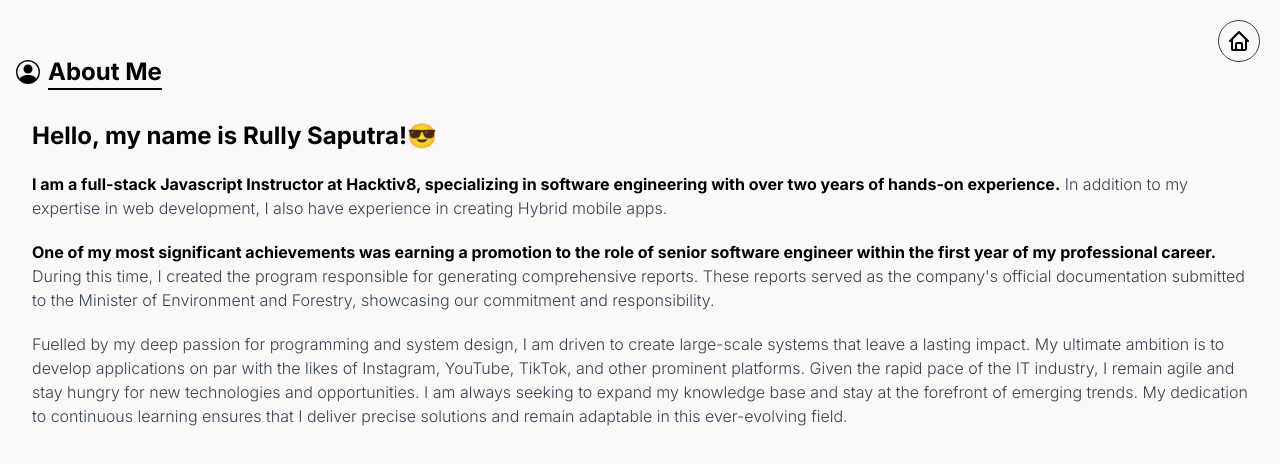
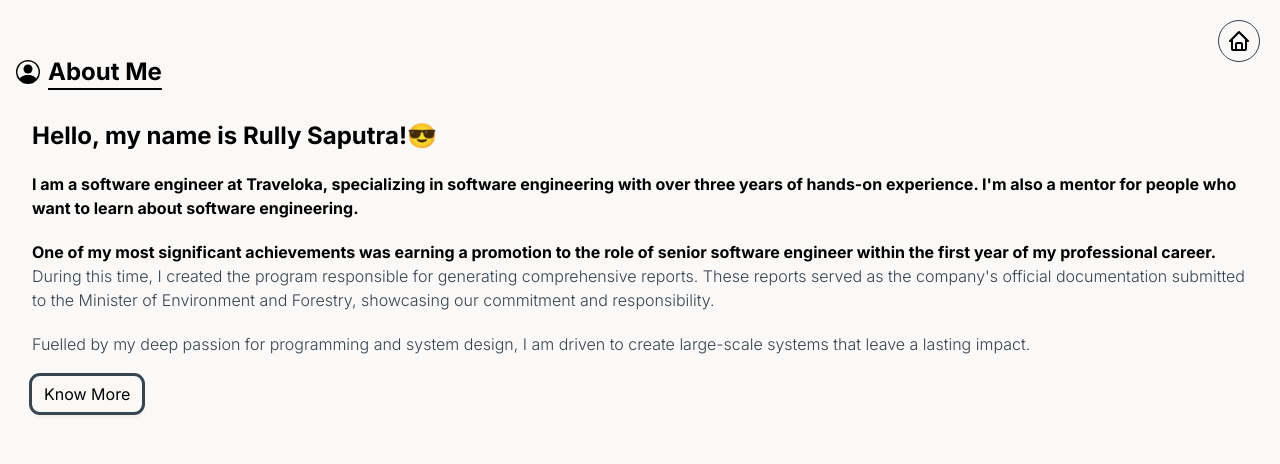
Before and after one commit to rully-saputra15/next-portfolio, a Next.js app: page /about in a window 1280 px wide. Shown: the top 464 px of the page. Built offline with nearby package versions, Linux system fonts and the light colour scheme.

Commit message:
feat: add know more in my about page

```diff
--- a/helpers/constants.ts
+++ b/helpers/constants.ts
@@ -5,3 +5,6 @@ export const metaMentorDescription =
   "Hello, I'm Rully Saputra, As a seasoned Software Engineer and dedicated mentor, I specialize in crafting cutting-edge solutions while nurturing the next generation of developers. Explore my portfolio to witness a showcase of diverse projects, and discover how my mentorship can elevate your skills in software development";
 export const metaKeywords =
   "Senior Software Engineer, Software Engineer, Mentor, Innovative Solutions, Portfolio, Learning, Innovation";
+
+export const linkedinUrl =
+  "https://www.linkedin.com/in/rully-saputra-7554a7138/";
--- a/pages/about/index.tsx
+++ b/pages/about/index.tsx
@@ -2,14 +2,25 @@ import HomeButton from "@/components/HomeButton";
 import Title from "@/components/Title";
 import { BsPersonCircle } from "react-icons/bs";
 import { motion } from "framer-motion";
+import { event } from "nextjs-google-analytics";
 import {
   initialFadeIn,
   animateFadeIn,
   transitionFadeIn,
 } from "@/helpers/animation";
 import Head from "next/head";
+import MainButton from "@/components/MainButton";
+import { handleOpenNewTab } from "@/helpers/utils";
+import { linkedinUrl } from "@/helpers/constants";
 
 const AboutPage = () => {
+  const handleOpenMore = () => {
+    event("open_know_more_linkedin", {
+      category: "Click Know More",
+      label: "Know More",
+    });
+    handleOpenNewTab(linkedinUrl);
+  };
   return (
     <section>
       <Head>
@@ -25,22 +36,15 @@ const AboutPage = () => {
           <BsPersonCircle className="text-2xl" />
           <Title label="About Me" />
         </div>
-        <div className="p-4 flex flex-col space-y-5 mt-4">
+        <article className="p-4 flex flex-col space-y-5 mt-4">
           <div className="font-bold text-2xl">
             Hello, my name is Rully Saputra!😎
           </div>
-          <div>
-            <span className="font-bold">
-              I am a full-stack Javascript Instructor at Hacktiv8, specializing
-              in software engineering with over two years of hands-on
-              experience.
-            </span>
-            <span className="font-light text-gray-700">
-              {" "}
-              In addition to my expertise in web development, I also have
-              experience in creating Hybrid mobile apps.
-            </span>
-          </div>
+          <span className="font-bold">
+            I am a software engineer at Traveloka, specializing in software
+            engineering with over three years of hands-on experience. I'm also a
+            mentor for people who want to learn about software engineering.
+          </span>
           <div>
             <span className="font-bold">
               One of my most significant achievements was earning a promotion to
@@ -57,16 +61,12 @@ const AboutPage = () => {
           </div>
           <div className="font-light text-gray-700">
             Fuelled by my deep passion for programming and system design, I am
-            driven to create large-scale systems that leave a lasting impact. My
-            ultimate ambition is to develop applications on par with the likes
-            of Instagram, YouTube, TikTok, and other prominent platforms. Given
-            the rapid pace of the IT industry, I remain agile and stay hungry
-            for new technologies and opportunities. I am always seeking to
-            expand my knowledge base and stay at the forefront of emerging
-            trends. My dedication to continuous learning ensures that I deliver
-            precise solutions and remain adaptable in this ever-evolving field.
+            driven to create large-scale systems that leave a lasting impact.
           </div>
-        </div>
+          <div className="flex flex-col justify-start items-start">
+            <MainButton label="Know More" handleClick={handleOpenMore} />
+          </div>
+        </article>
       </motion.section>
       <HomeButton />
     </section>
--- a/pages/index.tsx
+++ b/pages/index.tsx
@@ -19,6 +19,7 @@ import { event } from "nextjs-google-analytics";
 import Head from "next/head";
 import ButtonIcon from "@/components/ButtonIcon";
 import {
+  linkedinUrl,
   metaHomeDescription,
   metaKeywords,
   metaMentorDescription,
@@ -138,12 +139,7 @@ export default function Home() {
           </HoverComponent>
           <HoverComponent>
             <AiOutlineLinkedin
-              onClick={() =>
-                handleOpenSocialMedia(
-                  "linkedin",
-                  "https://www.linkedin.com/in/rully-saputra-7554a7138/"
-                )
-              }
+              onClick={() => handleOpenSocialMedia("linkedin", linkedinUrl)}
             />
           </HoverComponent>
           <HoverComponent>
```
